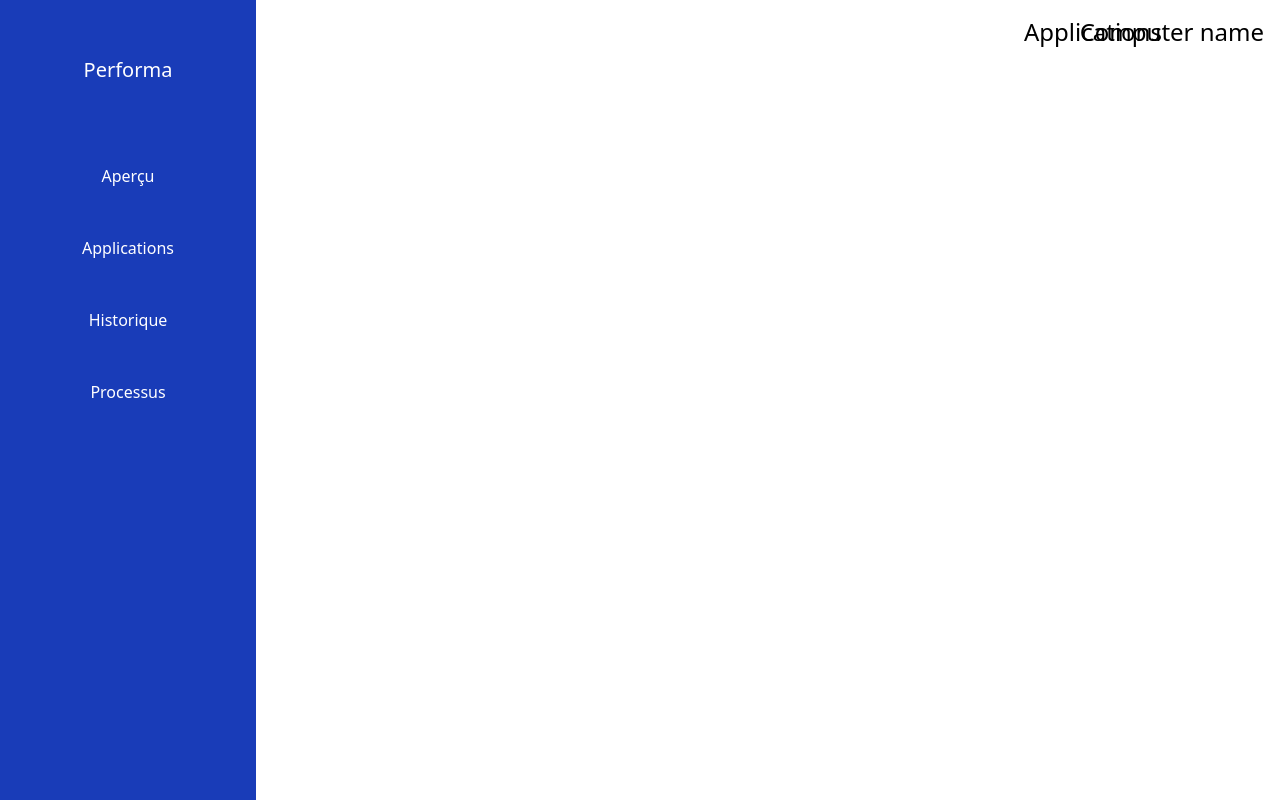
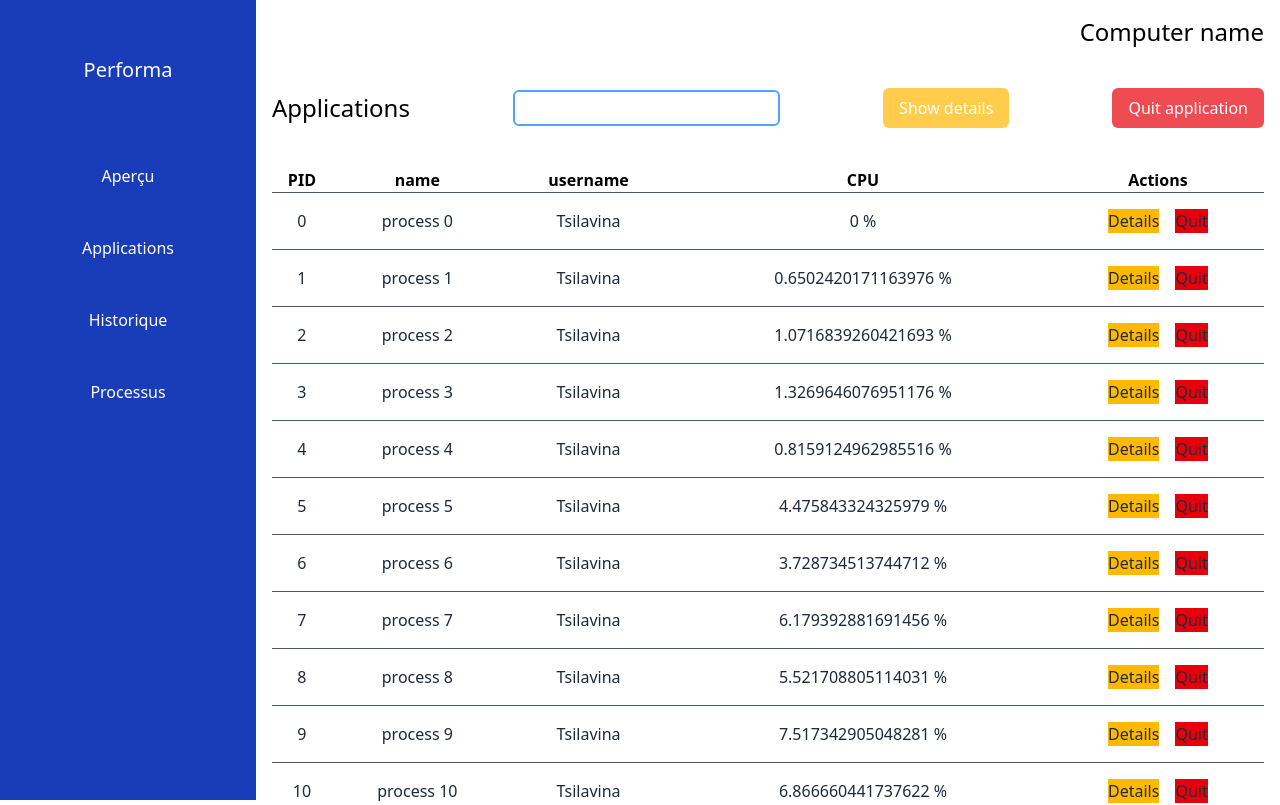
Before and after one commit to Tsilavina-Arnaud/monitoring_system, a React (Vite) app: page /applications in a window 1280 px wide. Shown: the top 805 px of the page. Built offline with nearby package versions, Linux system fonts and the light colour scheme.

Commit message:
refactor: Add Table component

```diff
--- a/src/App.jsx
+++ b/src/App.jsx
@@ -3,6 +3,8 @@ import SideNav from "./components/SideNav/SideNav";
 import { createBrowserRouter, Outlet, RouterProvider } from "react-router-dom";
 import HomeView from "./components/views/HomeView";
 import ApplicationsView from "./components/views/ApplicationsView";
+import HistoryView from "./components/views/HistoryView";
+import ProcessView from "./components/views/ProcessView";
 
 const router = createBrowserRouter([
   {
@@ -14,8 +16,16 @@ const router = createBrowserRouter([
         element: <HomeView />,
       },
       {
-        path: 'applications',
-        element: <ApplicationsView />
+        path: "applications",
+        element: <ApplicationsView />,
+      },
+      {
+        path: "history",
+        element: <HistoryView />
+      },
+      {
+        path: 'process',
+        element: <ProcessView />
       }
     ],
   },
@@ -24,11 +34,11 @@ const router = createBrowserRouter([
 const links = [
   {
     name: "Aperçu",
-    link: "/aperçu",
+    link: "/",
   },
   {
     name: "Applications",
-    link: "/application",
+    link: "/applications",
   },
   {
     name: "Historique",
@@ -36,7 +46,7 @@ const links = [
   },
   {
     name: "Processus",
-    link: "/processus",
+    link: "/process",
   },
 ];
 
@@ -46,15 +56,19 @@ function App() {
 
 function Root() {
   return (
+    <>
       <div className="flex items-baseline">
         <SideNav links={links} />
         <div className="w-4/5 relative left-1/5 container px-4 my-4">
           <div className="flex items-center justify-end">
             <h1 className="text-2xl">Computer name</h1>
           </div>
-      </div>
+          <div className="mt-8">
             <Outlet />
           </div>
+        </div>
+      </div>
+    </>
   );
 }
 
--- a/src/components/Button/LinkButton.jsx
+++ b/src/components/Button/LinkButton.jsx
@@ -1,15 +1,16 @@
 import React from "react";
 import { NavLink } from "react-router-dom";
-
 
 function LinkButton({ link }) {
   return (
     <div className="flex items-center">
       <div></div>
       <div className="w-full">
-        <button className="my-2 hover:bg-white hover:text-blue-800 duration-300 ease-in-out text-white py-4 px-4 w-full block">
-          <NavLink to={link.link}>{link.name}</NavLink>
-        </button>
+        <NavLink to={link.link}>
+          <button className="my-2 hover:bg-white hover:cursor-pointer hover:text-blue-800 duration-300 ease-in-out text-white py-4 px-4 w-full block">
+            {link.name}
+          </button>
+        </NavLink>
       </div>
     </div>
   );
--- /dev/null
+++ b/src/components/Button/SimpleBtn.jsx
@@ -0,0 +1,18 @@
+import React from "react";
+
+function SimpleBtn({ label, bg }) {
+  return (
+    <>
+      <button
+        className={
+          "my-2 text-white opacity-70 hover:opacity-100 rounded-md hover:cursor-pointer duration-300 ease-in-out py-2 px-4 w-full block " +
+          bg
+        }
+      >
+        {label}
+      </button>
+    </>
+  );
+}
+
+export default SimpleBtn;
--- /dev/null
+++ b/src/components/Form/Input.jsx
@@ -0,0 +1,19 @@
+import React, { useRef } from "react";
+
+export default function Input({searchApps}) {
+
+  const q = useRef('vaue')
+
+   const handleInput = () => {
+    searchApps(q.current.value)
+   }
+
+  return (
+    <div className="relative">
+      <input ref={q} onInput={handleInput}
+        type="text"
+        className="border-blue-400 border-2 py-1 focus:outline-none focus:border-blue-800 focus:shadow-md duration-300 ease-in-out rounded-md px-4 text-gray-600"
+      />
+    </div>
+  );
+}
--- /dev/null
+++ b/src/components/Table/Table.jsx
@@ -0,0 +1,20 @@
+import React from "react";
+
+function Table({ titles, data }) {
+  return (
+    <>
+      <table className="w-full">
+        <thead>
+          <tr className="border-b text-center border-gray-600 py-4 font-bold">
+            {titles.map((title, key) => (
+              <td key={key}>{title}</td>
+            ))}
+          </tr>
+        </thead>
+        <tbody>{data}</tbody>
+      </table>
+    </>
+  );
+}
+
+export default Table;
--- a/src/components/views/ApplicationsView.jsx
+++ b/src/components/views/ApplicationsView.jsx
@@ -1,10 +1,54 @@
 import React from "react";
+import Input from "../Form/Input";
+import SimpleBtn from "../Button/SimpleBtn";
+import Table from "../Table/Table";
 
 function ApplicationsView() {
+  const tableTitle = ["PID", "name", "username", "CPU", "Actions"];
+
+  const searchApps = (q) => {
+    if (q) {
+      applications = []
+    }
+  }
+
+  let applications = [];
+  for (let i = 0; i < 100; i++) {
+    applications.push(
+      <tr
+        className="text-center hover:bg-gray-200/20 text-gray-800 border-b border-gray-600"
+        key={i}
+      >
+        <td className="py-4">{i}</td>
+        <td className="py-4">process {i}</td>
+        <td className="py-4">Tsilavina</td>
+        <td className="py-4">{i * Math.random()} %</td>
+        <td className="py-4">
+          <div className="flex items-center justify-center gap-4">
+            <button className="bg-amber-400">Details</button>
+            <button className="bg-red-600">Quit</button>
+          </div>
+        </td>
+      </tr>
+    );
+  }
+
   return (
-    <div>
-      <h1 className="text-2xl">Applications</h1>
-    </div>
+    <>
+      <div className="flex items-center justify-between">
+        <h1 className="text-2xl">Applications</h1>
+        <Input searchApps={searchApps} />
+        <div>
+          <SimpleBtn label="Show details" bg="bg-amber-400" />
+        </div>
+        <div>
+          <SimpleBtn label="Quit application" bg="bg-red-600" />
+        </div>
+      </div>
+      <div className="my-8">
+        <Table titles={tableTitle} data={applications} />
+      </div>
+    </>
   );
 }
 
--- /dev/null
+++ b/src/components/views/HistoryView.jsx
@@ -0,0 +1,11 @@
+import React from "react";
+
+function HistoryView() {
+  return (
+    <div>
+      <h1>History</h1>
+    </div>
+  );
+}
+
+export default HistoryView;
--- /dev/null
+++ b/src/components/views/ProcessView.jsx
@@ -0,0 +1,11 @@
+import React from 'react'
+
+function ProcessView() {
+  return (
+    <div>
+      <h1>Process</h1>
+    </div>
+  )
+}
+
+export default ProcessView
```
Lines whose indentation alone changed are shown as unchanged.
